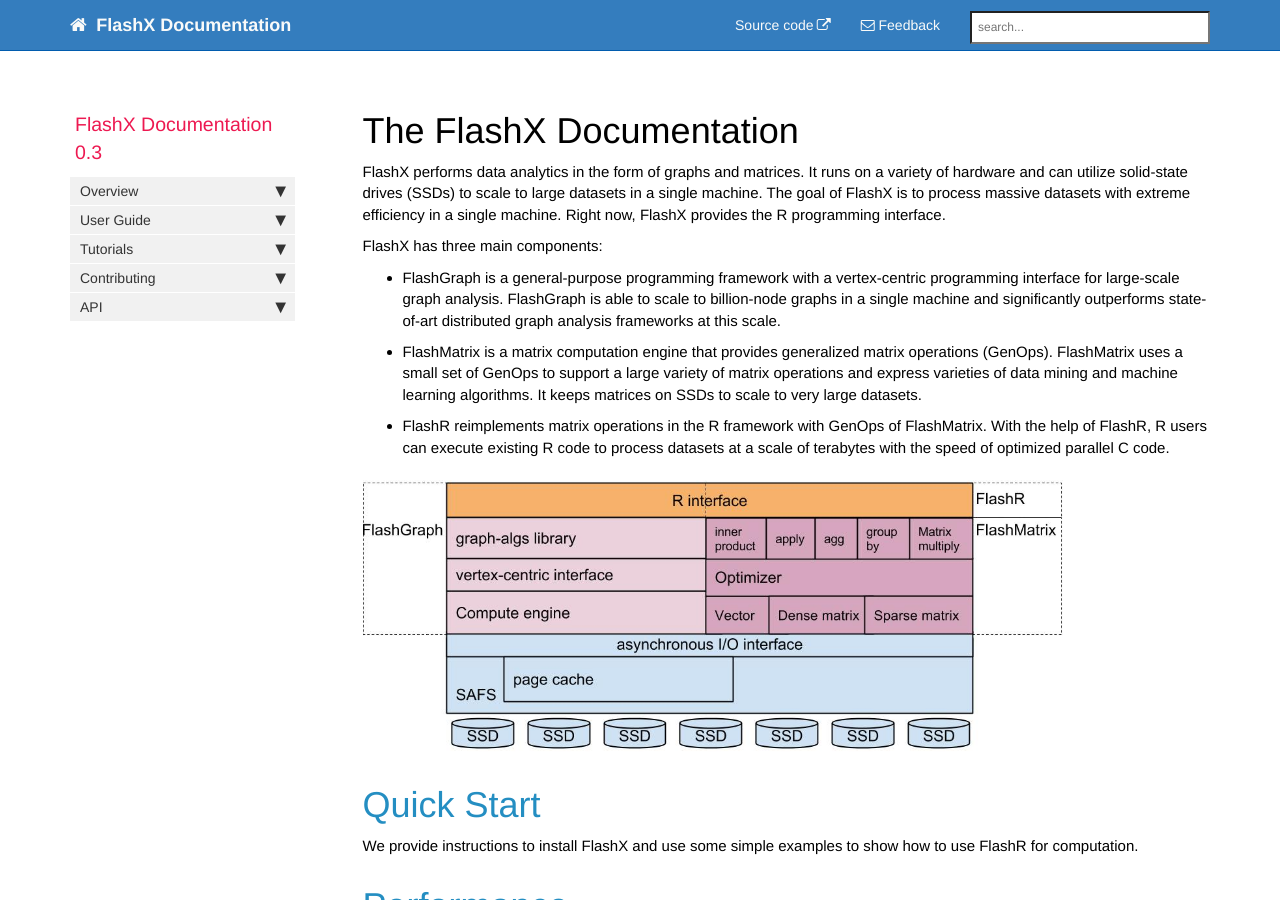
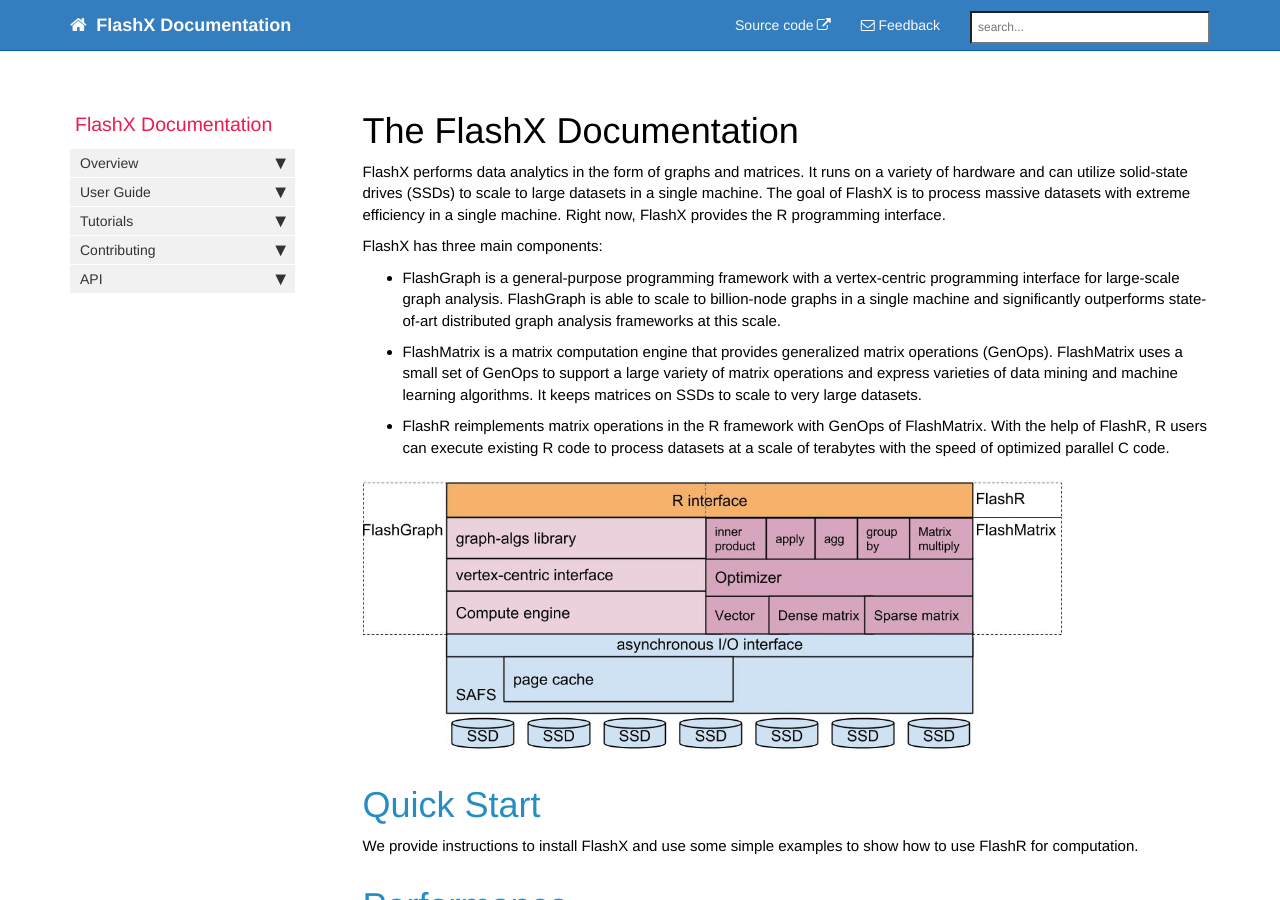
Before and after one commit to flashxio/FlashX-doc, a Jekyll site: the page built from index.md, in a window 1280 px wide and 900 px high. Built offline with Jekyll 4.4.1, drawn with Linux system fonts in a browser that asks for light colours; nearby versions of some CDN libraries; comment, search, counter and statistics services are not loaded.

Commit message:
remove version number.

```diff
--- a/_data/sidebars/mydoc_sidebar.yml
+++ b/_data/sidebars/mydoc_sidebar.yml
@@ -3,7 +3,7 @@
 entries:
 - title: sidebar
   product: FlashX Documentation
-  version: 0.3
+  version:
   folders:
 
   - title:
```
